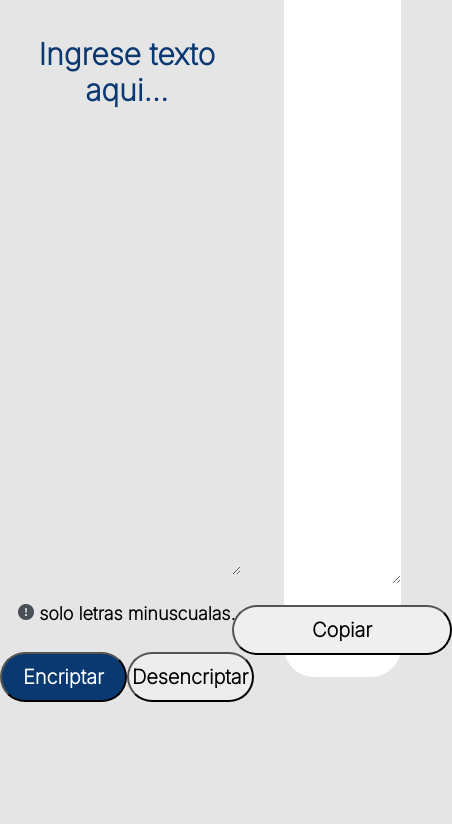
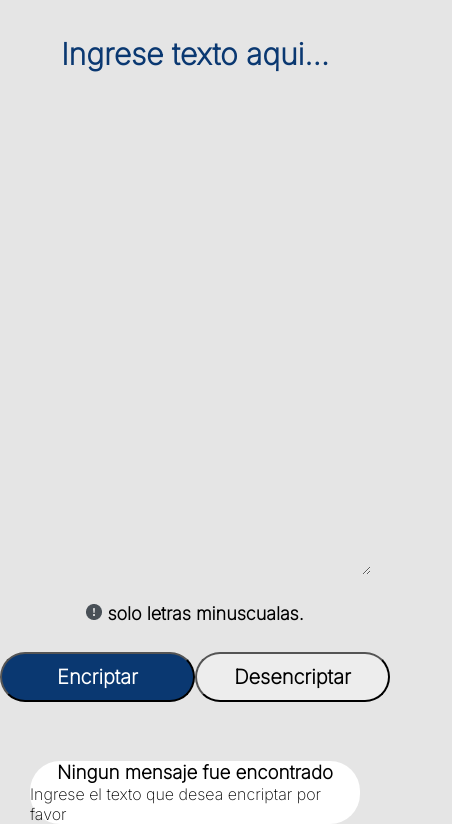
Before and after one commit to pascualSilvestri/Encriptador, a plain HTML site: page index.html in a window 390 px wide. Shown: the part 113-937 px from the top of the page, 452 px wide, since content can reach past the window. Before the commit the page ends 844 px from the top, so only its background shows below. Drawn offline with Linux system fonts and the light colour scheme.

Commit message:
modificacil resolucion tablet

```diff
--- a/style.css
+++ b/style.css
@@ -83,7 +83,7 @@ main{
 #sin-texto{
     width:100%;
     height:100%;
-    display: none;
+    display: flex;
     flex-direction: column;
     align-items: center;
     justify-content: space-evenly;
@@ -91,7 +91,7 @@ main{
 }
 
 #con-texto{
-    display:flex;
+    display:none;
     flex-direction: column;
     align-items: center;
     justify-content: space-evenly;
@@ -119,3 +119,27 @@ main{
     font-size: 20px;
     font-weight: bold;
 }
+
+/* Resolucion para tablets */
+
+@media screen and (max-width:780px){
+    main{
+        flex-wrap: wrap;
+    }
+
+    #contenedor-izquierdo{
+        width:100%;
+    }
+    #contenedor-derecho{
+        width:100%;
+        height:auto;
+        background-color: #ffffff;
+        margin:30px;
+        border-radius: 30px;
+    }
+
+    #dibujo{
+        display: none;
+    }
+
+}
```
